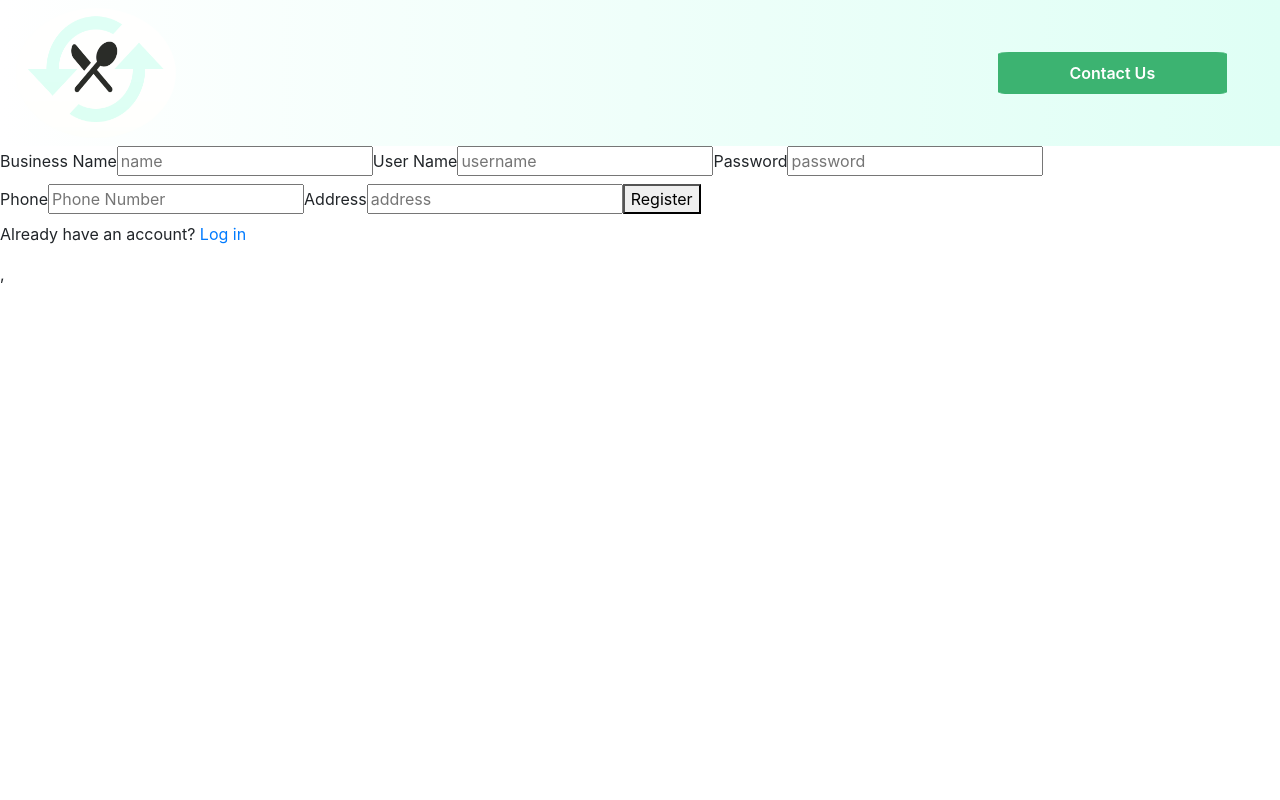
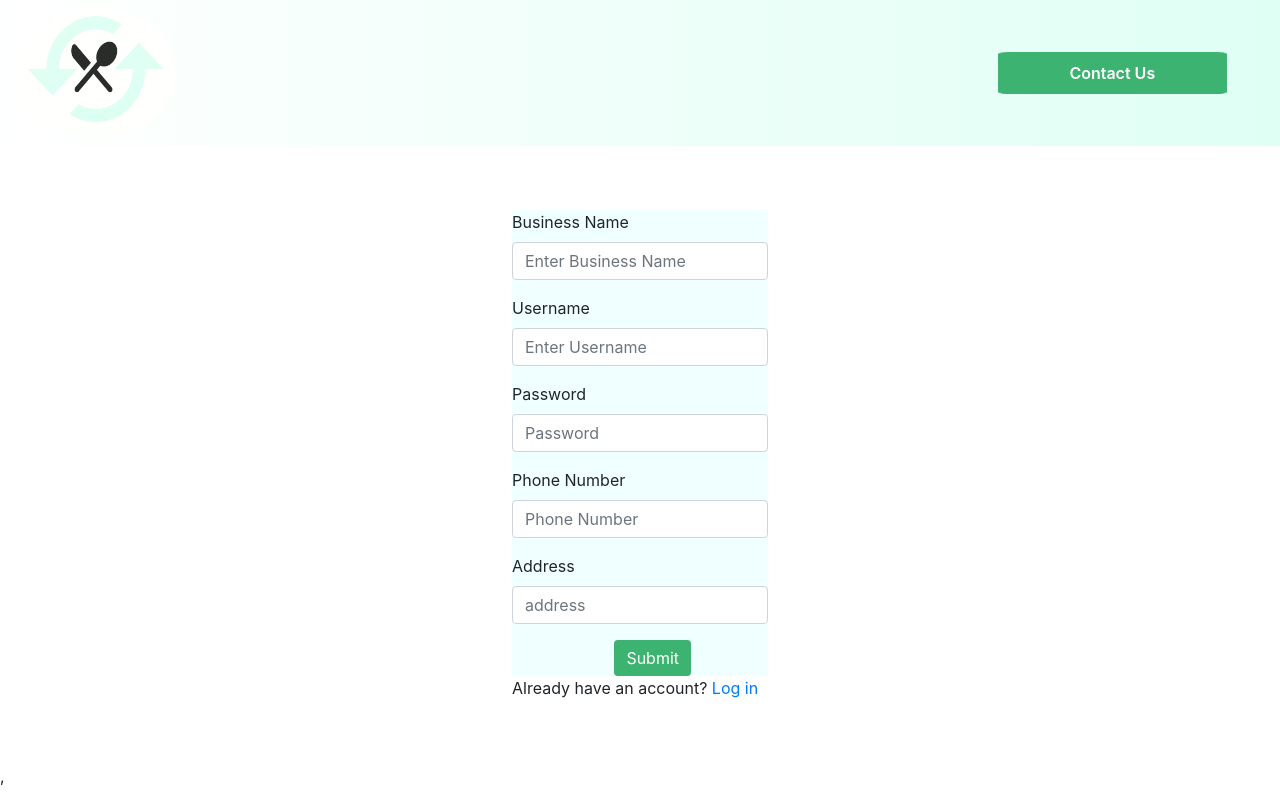
Before and after one commit to KateAnn19/Replate_Version2, a React (Create React App) app: page /business-registration in a window 1280 px wide. Built offline with nearby package versions, Linux system fonts and the light colour scheme.

Commit message:
business registration form ui better

```diff
--- a/src/components/businesses/business-registration.js
+++ b/src/components/businesses/business-registration.js
@@ -2,6 +2,9 @@ import React, { useState, useEffect } from "react";
 import axios from "axios";
 
 import { Link, useHistory } from "react-router-dom";
+
+import Button from "react-bootstrap/Button";
+import Form from "react-bootstrap/Form";
 
 let initialState = {
   username: "",
@@ -12,9 +15,8 @@ let initialState = {
   phone: "",
 };
 
-
-let successfulregister = "Thank you! That was a sucess! You'll be re-directed to login page. Please login with username and password."
-
+let successfulregister =
+  "Thank you! That was a sucess! You'll be re-directed to login page. Please login with username and password.";
 
 const BusinessRegistration = () => {
   const [values, setValues] = useState(initialState);
@@ -31,15 +33,15 @@ const BusinessRegistration = () => {
     });
   };
 
-  const handleSubmit = e => {
+  const handleSubmit = (e) => {
     e.preventDefault();
     axios
       .post("https://replater.herokuapp.com/api/auth/register", values)
       .then((res) => {
         setSuccess(!success);
-        setTimeout(function(){
-          push("/")
-        }, 2000)
+        setTimeout(function () {
+          push("/");
+        }, 2000);
       })
 
       .catch((err) => {
@@ -47,65 +49,62 @@ const BusinessRegistration = () => {
       });
   };
 
-  return (
-    success ? (<div><h1>{message}</h1> </div>):
-    <div className="user-form">
-      <form>
-        <label htmlFor="username">
-          Business Name
-          <input
-            id="name"
+  return success ? (
+    <div>
+      <h3 className="regis_success_message">{message}</h3>{" "}
+    </div>
+  ) : (
+    <div className="form_container">
+      <Form id="login_form" onSubmit={handleSubmit}>
+        <Form.Group controlId="formBasicName">
+          <Form.Label>Business Name</Form.Label>
+          <Form.Control
+            type="name"
             onChange={changeHandler}
-            type="text"
             name="name"
-            placeholder="name"
+            placeholder="Enter Business Name"
           />
-        </label>
-        <label htmlFor="username">
-          User Name
-          <input
-            id="username"
+        </Form.Group>
+        <Form.Group controlId="formBasicUsername">
+          <Form.Label>Username</Form.Label>
+          <Form.Control
+            type="username"
             onChange={changeHandler}
-            type="text"
             name="username"
-            placeholder="username"
+            placeholder="Enter Username"
           />
-        </label>
-        <label htmlFor="password">
-          Password
-          <input
-            id="password"
+        </Form.Group>
+        <Form.Group controlId="formBasicPassword">
+          <Form.Label>Password</Form.Label>
+          <Form.Control
+            type="password"
             onChange={changeHandler}
-            type="password"
             name="password"
-            placeholder="password"
+            placeholder="Password"
           />
-        </label>
-        <label htmlFor="phone">
-          Phone
-          <input
-            id="phone"
+        </Form.Group>
+        <Form.Group controlId="formBasicPhonenumber">
+          <Form.Label>Phone Number</Form.Label>
+          <Form.Control
+            type="phone"
             onChange={changeHandler}
-            type="text"
             name="phone"
             placeholder="Phone Number"
           />
-        </label>
-        <label htmlFor="address">
-          Address
-          <input
-            id="address"
+        </Form.Group>
+        <Form.Group controlId="formBasicAddress">
+          <Form.Label>Address</Form.Label>
+          <Form.Control
+            type="address"
             onChange={changeHandler}
-            type="text"
             name="address"
             placeholder="address"
           />
-        </label>
-
-        <button onClick={handleSubmit} type="submit">
-          Register
-        </button>
-      </form>
+        </Form.Group>
+        <Button id="login_submit" type="submit">
+          Submit
+        </Button>
+      </Form>
       <p>
         Already have an account? <Link to="/">Log in</Link>
       </p>
--- a/src/components/copy-login-redux.js
+++ b/src/components/copy-login-redux.js
@@ -6,9 +6,7 @@ import { useHistory, useParams } from "react-router-dom";
 import "./styles/login.css";
 
 import { makeStyles } from "@material-ui/core/styles";
-//import Button from "@material-ui/core/Button";
-import TextField from "@material-ui/core/TextField";
-import Paper from "@material-ui/core/Paper";
+
 
 import Button from "react-bootstrap/Button";
 import Form from "react-bootstrap/Form";
@@ -145,7 +143,7 @@ const LoginUser = ({ login, logout, loginInfo, role, success, error }) => {
               We won't spam your inbox.
             </Form.Text>
           {error !== "" ? (
-            <h1 className="login_error">Try Logging In Again</h1>
+            <h3 className="login_error">Try Logging In Again</h3>
           ) : null}
         </div>
       </div>
--- a/src/components/styles/login.css
+++ b/src/components/styles/login.css
@@ -83,4 +83,8 @@
 }
 
 
+.regis_success_messsage{
+    font-family: "Montserrat", sans-serif;
+}
+
 /* registration container end*/
```
Also changed, not shown: src/INFO.md (+62 -0 lines).
